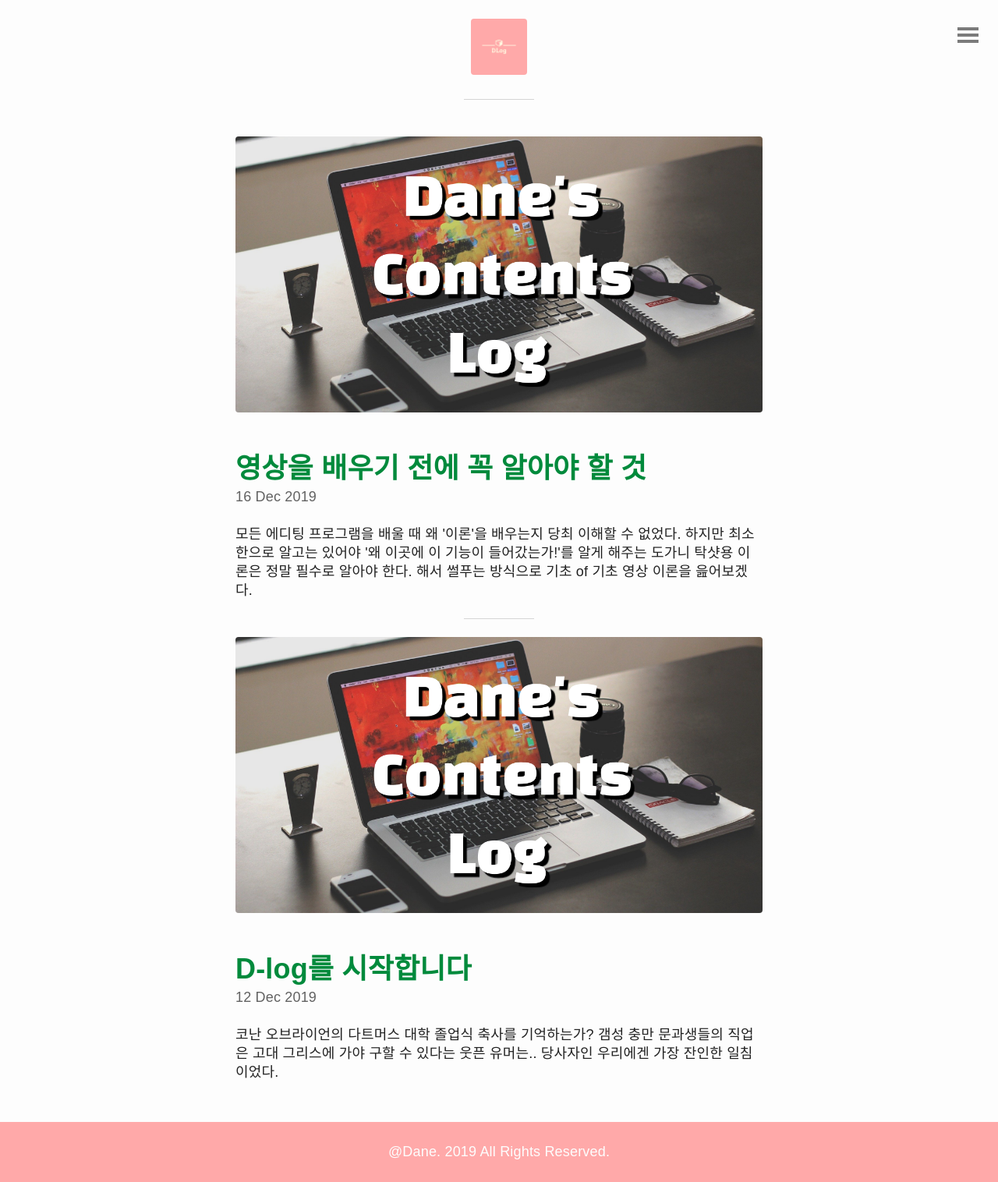
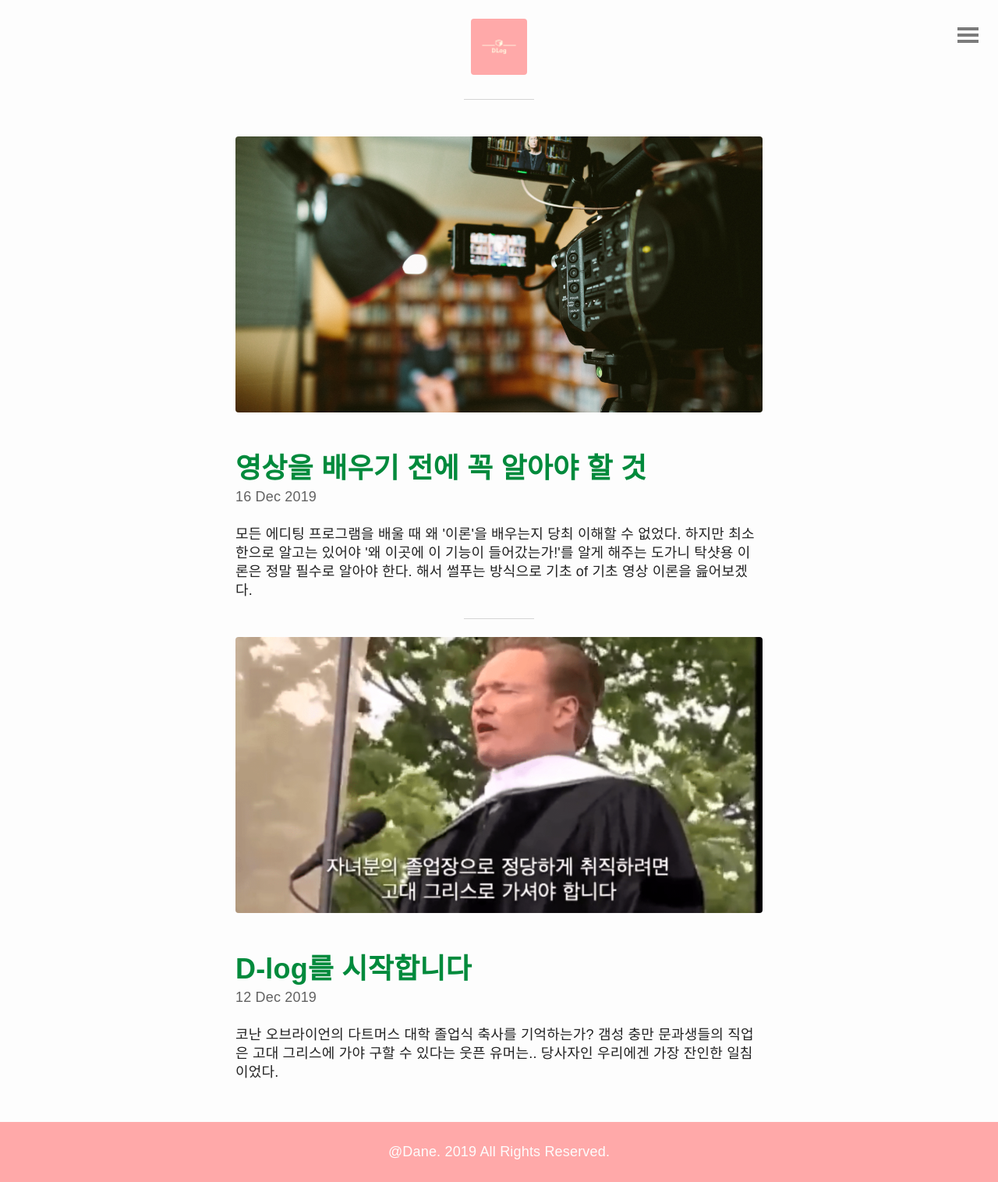
Before and after one commit to Dane10st/danelog, a Jekyll site: the page built from index.html, in a window 1280 px wide. Shown: the whole page at 78% size. Built offline with Jekyll 4.4.1, drawn with Linux system fonts in a browser that asks for light colours; some web fonts are replaced; the list of posts is cut into pages by our own code.

Commit message:
각 포스트별 이미지 수정
조교님.. '메인 페이지에 대표 이미지 노출 시키기' 에 있는 소스는 이미지 경로를 직접 입력하게 되면 일괄적으로 그 이미지가 되는데요..?

강의장에서 확인이 느리게 되는 이유는 '인터넷이 레알 핵 구려서 입니다'

각자 집에서 하면 빠르게 적용되는 거 확인 가능

```diff
--- a/index.html
+++ b/index.html
@@ -8,7 +8,7 @@
 
 	  <li class="post">
 			{% if post.image.feature %}
-  		<a href="{{ site.url }}{{ post.url }}"><img src="http://dane-log10.kr/img/thumbnail/dlogmain.png"></a>
+		  <a href="{{ site.url }}{{ post.url }}"><img src="{{ site.url }}/img/thumbnail/{{ post.image.feature }}"></a>
 			{% endif %}
 	  	<h2><a href="{% if site.baseurl == "/" %}{{ post.url }}{% else %}{{ post.url | prepend: site.baseurl }}{% endif %}">{{ post.title }}</a></h2>
 	  	<time datetime="{{ post.date | date_to_xmlschema }}" class="by-line">{{ post.date | date_to_string }}</time>
```
Also changed, not shown: 5 other files.
